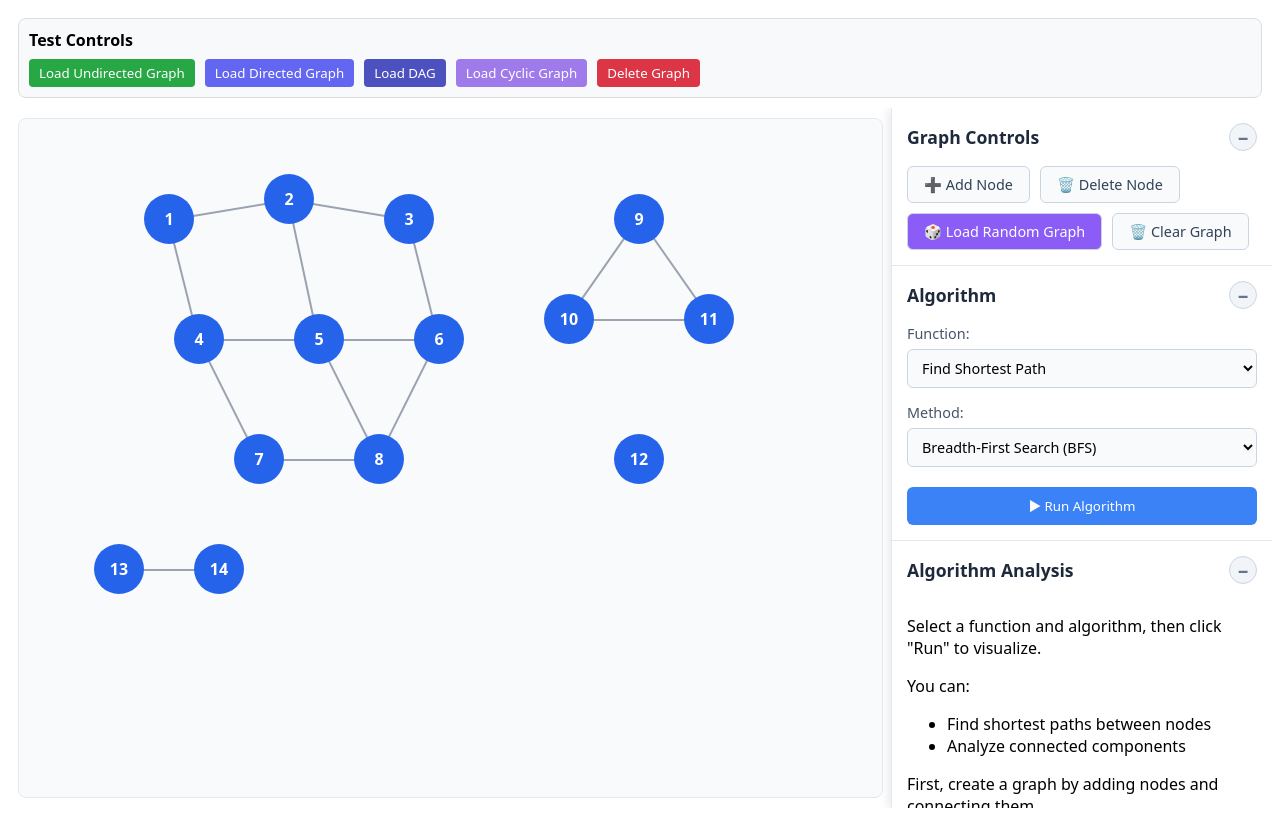
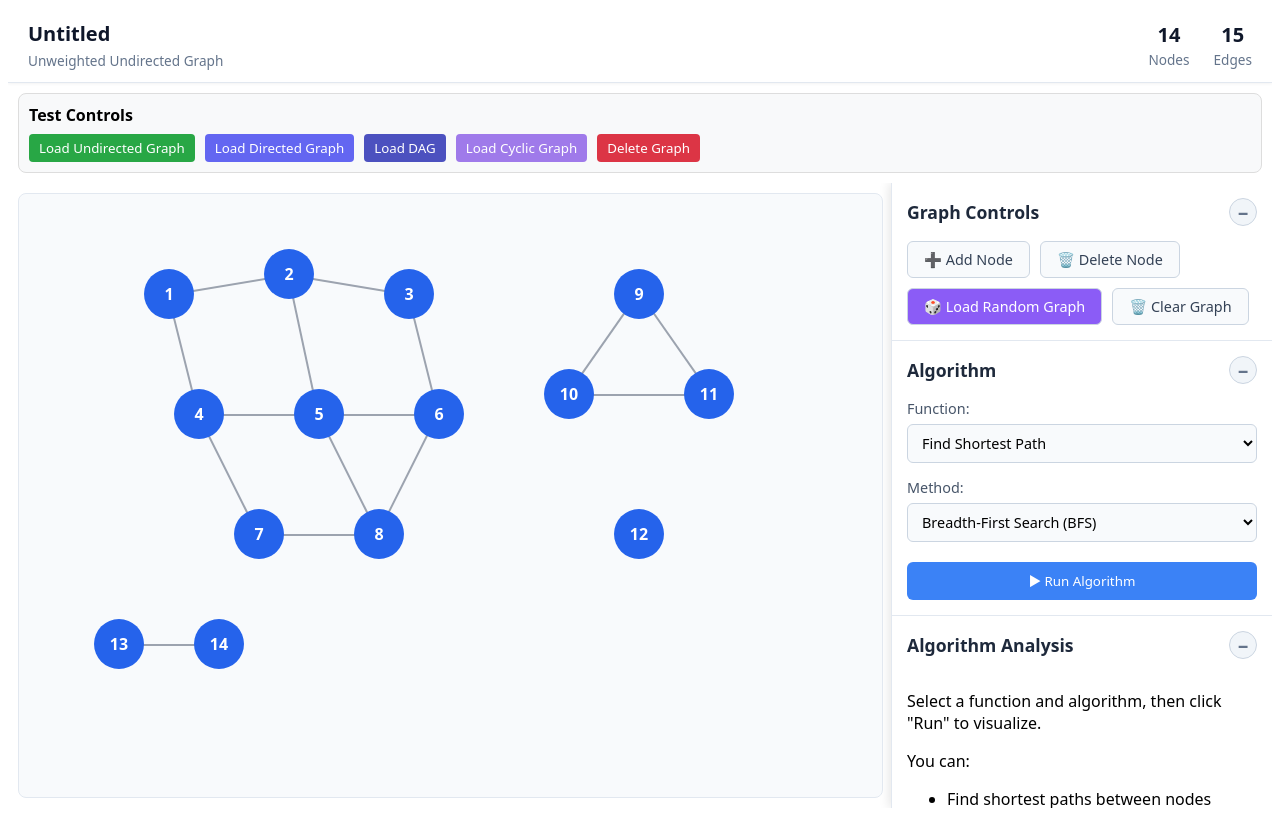
Before and after one commit to KeshavMakkad/Graph-Viz, a React (Vite) app: page /canvas in a window 1280 px wide. Built offline with nearby package versions, Linux system fonts and the light colour scheme.

Commit message:
add header

```diff
--- a/src/pages/GraphCanvas.jsx
+++ b/src/pages/GraphCanvas.jsx
@@ -539,6 +539,26 @@ const GraphCanvas = () => {
 
   return (
     <div className={`graph-page-container ${deleteMode ? 'delete-mode' : ''}`}>
+      {/* Add Graph Info Header */}
+      <div className="graph-info-header">
+        <div className="graph-title-section">
+          <h1 className="graph-title">{name}</h1>
+          <span className="graph-type-badge">
+            {isWeighted ? "Weighted" : "Unweighted"} {isDirected ? "Directed" : "Undirected"} Graph
+          </span>
+        </div>
+        <div className="graph-stats">
+          <div className="stat-item">
+            <span className="stat-value">{nodes.length}</span>
+            <span className="stat-label">Nodes</span>
+          </div>
+          <div className="stat-item">
+            <span className="stat-value">{edges.length}</span>
+            <span className="stat-label">Edges</span>
+          </div>
+        </div>
+      </div>
+
       {isDev && (
         <div className="dev-controls">
           <div className="dev-header">Test Controls</div>
--- a/src/styles/pages/GraphCanvas.css
+++ b/src/styles/pages/GraphCanvas.css
@@ -47,7 +47,7 @@ body, button, input, select, textarea {
 
 .graph-layout {
   display: flex;
-  height: calc(100vh - 60px);
+  height: calc(100vh - 120px); /* Adjusted from 60px to account for the new header */
   overflow: hidden;
 }
 
@@ -1777,3 +1777,57 @@ body, button, input, select, textarea {
   width: 100%;
   box-sizing: border-box;
 }
+
+/* Graph Info Header Styles */
+.graph-info-header {
+  display: flex;
+  justify-content: space-between;
+  align-items: center;
+  padding: 12px 20px;
+  background-color: white;
+  border-bottom: 1px solid #e2e8f0;
+  box-shadow: 0 1px 3px rgba(0, 0, 0, 0.05);
+}
+
+.graph-title-section {
+  display: flex;
+  flex-direction: column;
+  gap: 4px;
+}
+
+.graph-title {
+  font-size: 1.25rem;
+  font-weight: 600;
+  color: #0f172a;
+  margin: 0;
+}
+
+.graph-type-badge {
+  font-size: 0.85rem;
+  color: #64748b;
+  font-weight: 500;
+}
+
+.graph-stats {
+  display: flex;
+  gap: 24px;
+  align-items: center;
+}
+
+.stat-item {
+  display: flex;
+  flex-direction: column;
+  align-items: center;
+  gap: 2px;
+}
+
+.stat-value {
+  font-size: 1.25rem;
+  font-weight: 600;
+  color: #0f172a;
+}
+
+.stat-label {
+  font-size: 0.85rem;
+  color: #64748b;
+}
```
